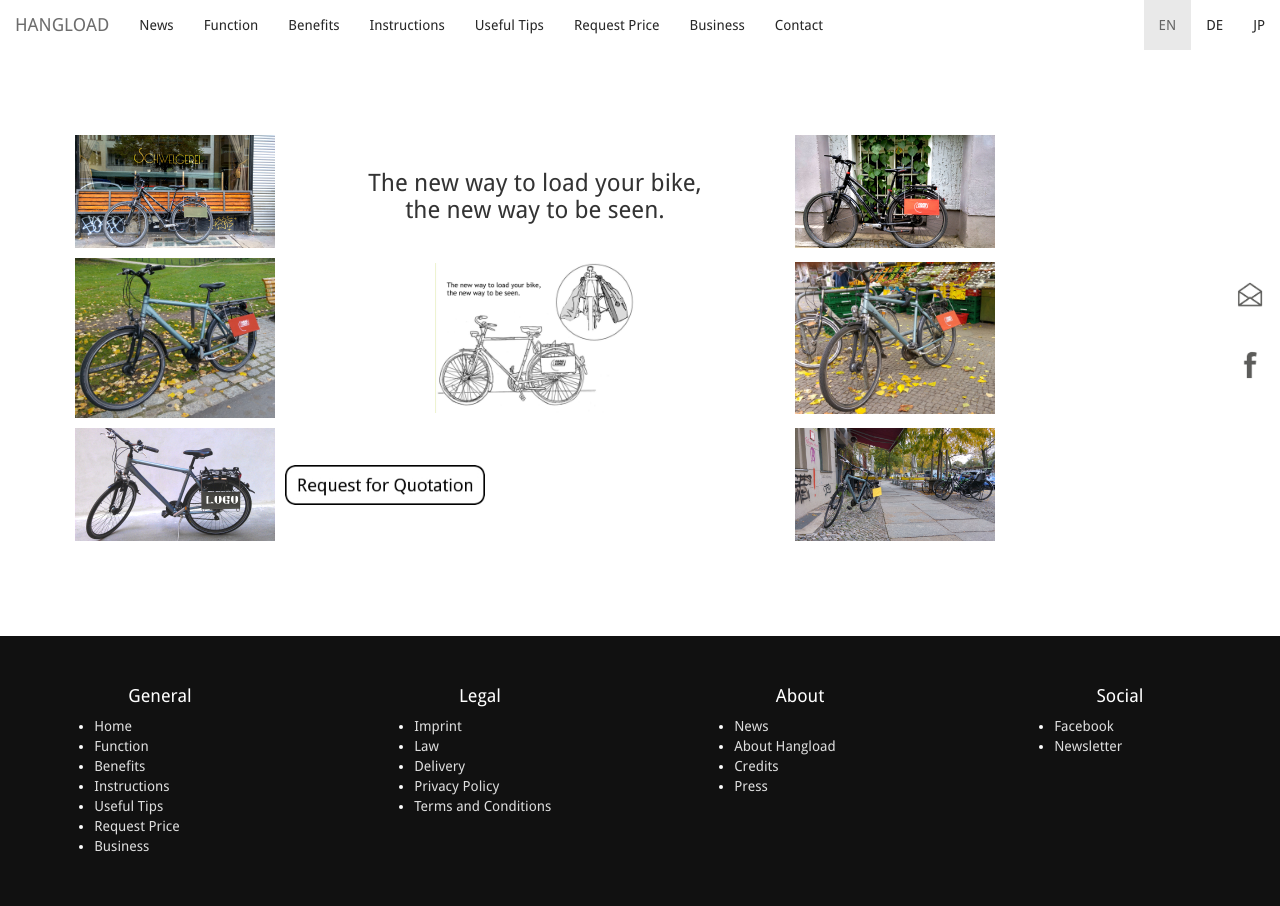
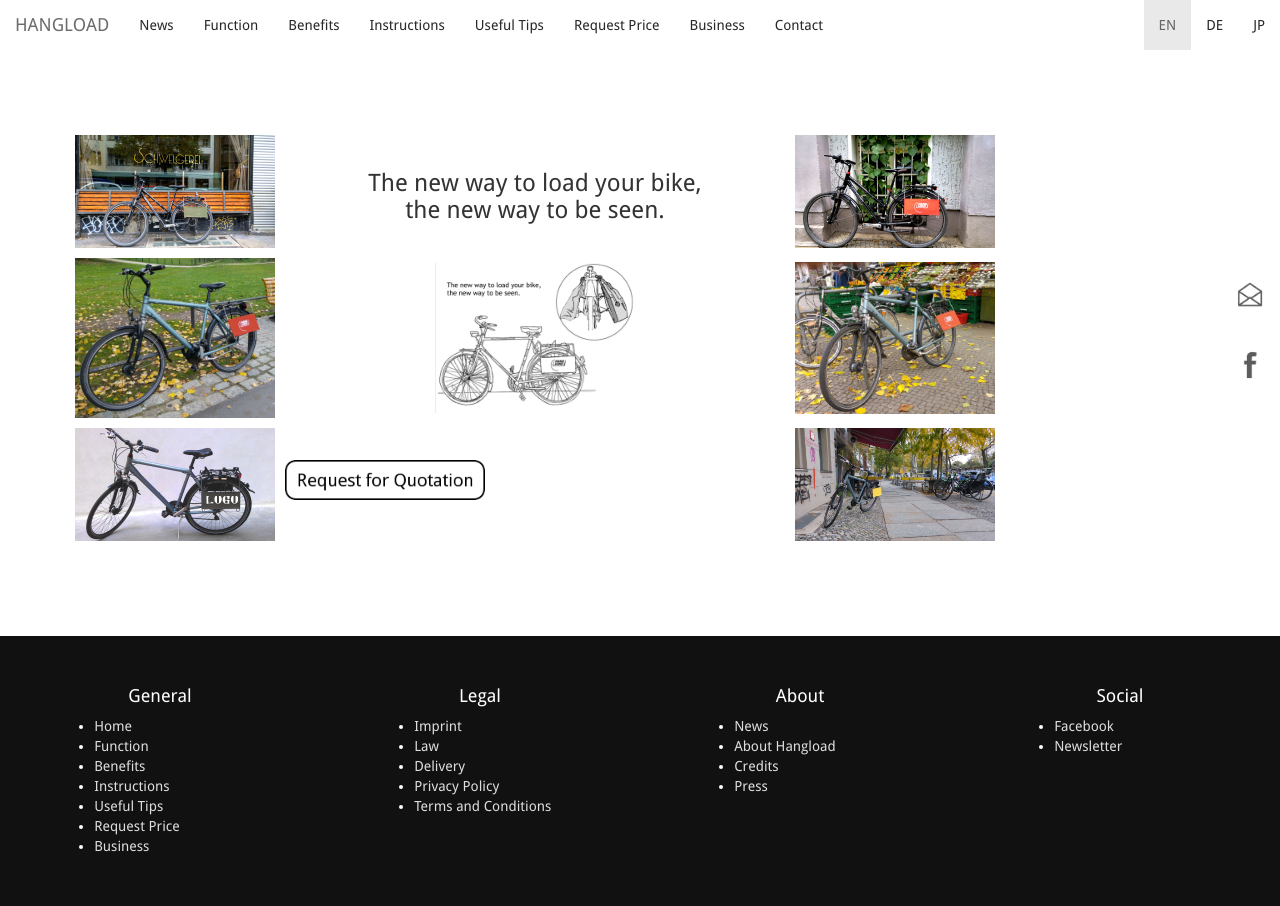
Before and after one commit to bodokaiser/hangload.com, a Jekyll site: the page built from promotions/index.html, in a window 1280 px wide. Built offline with Jekyll 4.4.1, drawn with Linux system fonts in a browser that asks for light colours; nearby versions of some CDN libraries; library files that are not in the unit come from our copies; Markdown is read by kramdown in place of the engine named in the settings.

Commit message:
Update index.html

```diff
--- a/promotions/index.html
+++ b/promotions/index.html
@@ -53,9 +53,11 @@
           </a>
       </td>
       <td class="wide">
+        <p class="center"
     <a href="/promotions/order">
 <img class="img-responsive" alt="Drawings Attach" src="/images/pictures/button.jpg" />
 </a>
+</p>
       </td>
       <td>
           <a href="../../images/pictures/20151022_142100_HDR.jpg">
```
